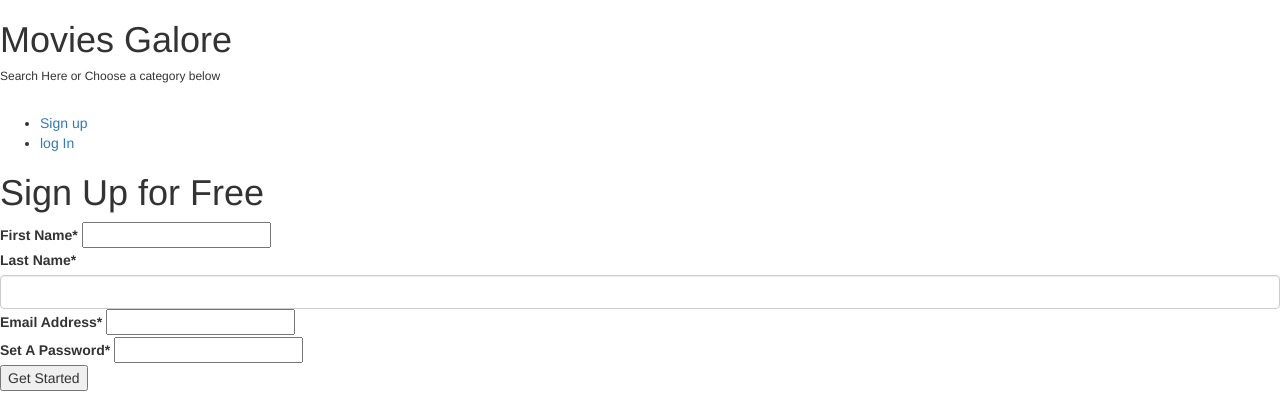
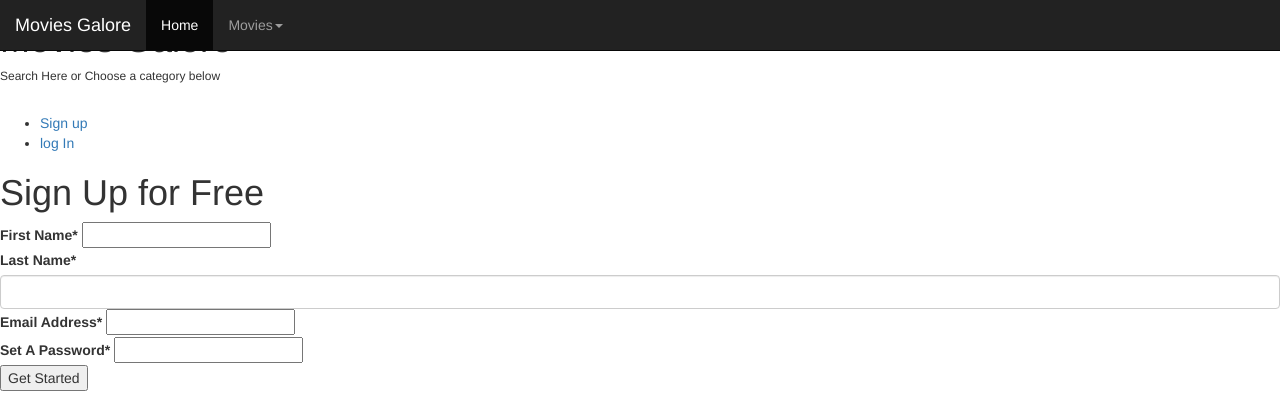
Before and after one commit to lyndon-bot/moviesgalore2, a PHP site: page /home.php in a window 1280 px wide. Shown: the top 411 px of the page. Run offline with PHP 8.4, Linux system fonts and the light colour scheme; data that the repository does not hold is empty.

Commit message:
Merge origin/master
Conflicts:
	home.php

```diff
--- /dev/null
+++ b/header.php
@@ -0,0 +1,45 @@
+<!DOCTYPE html>
+<!--
+To change this license header, choose License Headers in Project Properties.
+To change this template file, choose Tools | Templates
+and open the template in the editor.
+-->
+<html>
+    <head>
+        <meta charset="UTF-8">
+        <title>Movies Galore</title>
+        <link rel="stylesheet" type="css" href="main.css">
+        <link rel="stylesheet" type="text/css" href="css/bootstrap.css">
+    </head>
+    <body>
+        	<nav class="navbar navbar-inverse navbar-fixed-top">
+			<div class="container-fluid">
+				<div class="navbar-header">
+					<button type="button" data-toggle="collapse" data-target="#myNavbar" class="navbar-toggle">
+						<span class="icon-bar"></span>
+						<span class="icon-bar"></span>
+						<span class="icon-bar"></span>
+					</button>
+					<a class="navbar-brand" href="#">Movies Galore</a>
+				</div>
+				<div class="collapse navbar-collapse" id="myNavbar">
+					<ul class="nav navbar-nav">
+						<li class="active"><a href="#">Home</a></li>
+						<li class="dropdown">
+							<a class="dropdown-toggle" data-toggle="dropdown" href="#">Movies<span class="caret"></span></a>
+							<ul class="dropdown-menu">
+								<li><a href="#">Page 1</a></li>
+								<li><a href="#">Page 2</a></li>
+								<li><a href="#">Page 3</a></li>
+							</ul>
+						</li>
+					</ul>
+				</div>
+			</div>
+		</nav>
+        <?php
+
+        include "query.php";
+        include "conn.php";
+
+        ?>
--- a/home.php
+++ b/home.php
@@ -1,28 +1,7 @@
-<!DOCTYPE html>
-<!--
-To change this license header, choose License Headers in Project Properties.
-To change this template file, choose Tools | Templates
-and open the template in the editor.
--->
 <?php
 
-include "conn.php";
-include "query.php";
-
+    include "header.php";
 ?>
-<html>
-    <head>
-        <meta charset="UTF-8">
-        <title>Movies Galore</title>
-        <link rel="stylesheet" type="css" href="css/main.css">
-        <link rel="stylesheet" type="text/css" href="css/bootstrap.css">
-
-    </head>
-    <body>
-        <?php
-        // put your code here
-
-        ?>
         <h1>
             Movies Galore
         </h1>
```
Also changed, not shown: select.php (+4 -17 lines).
